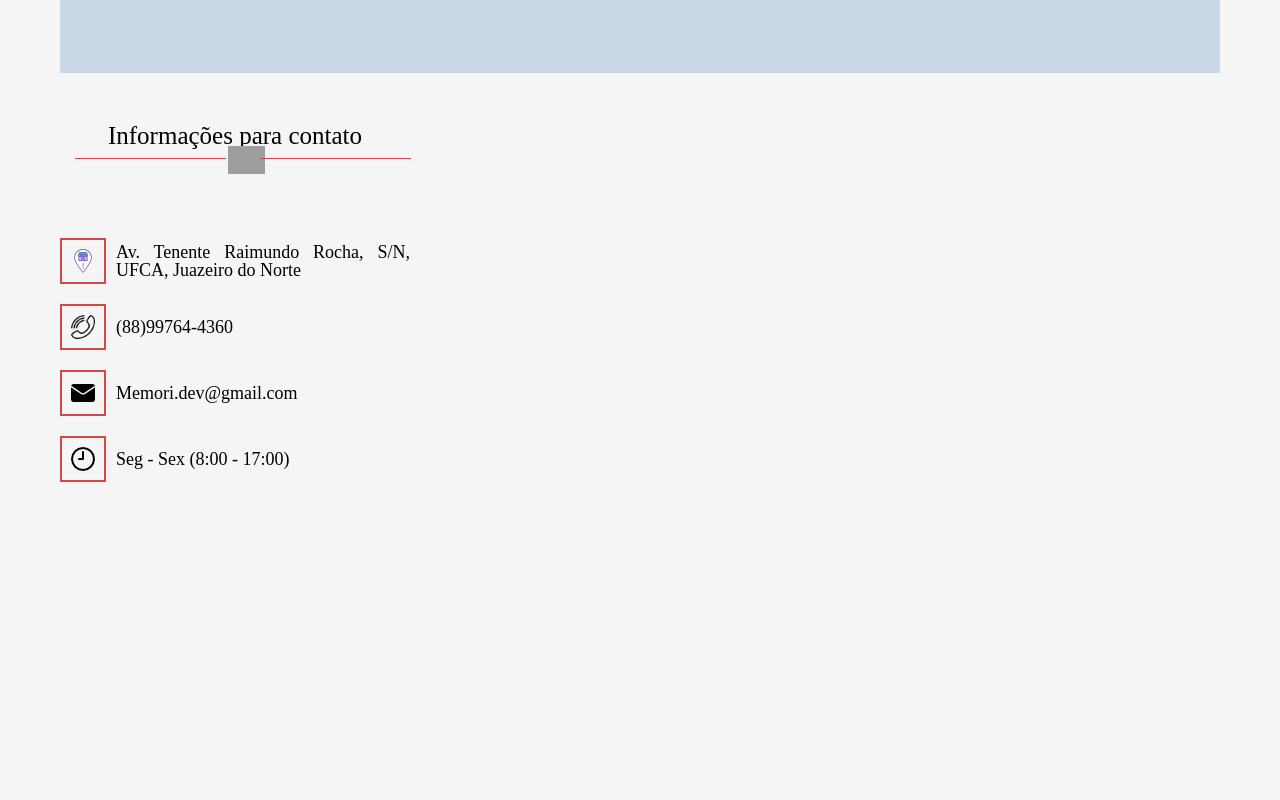
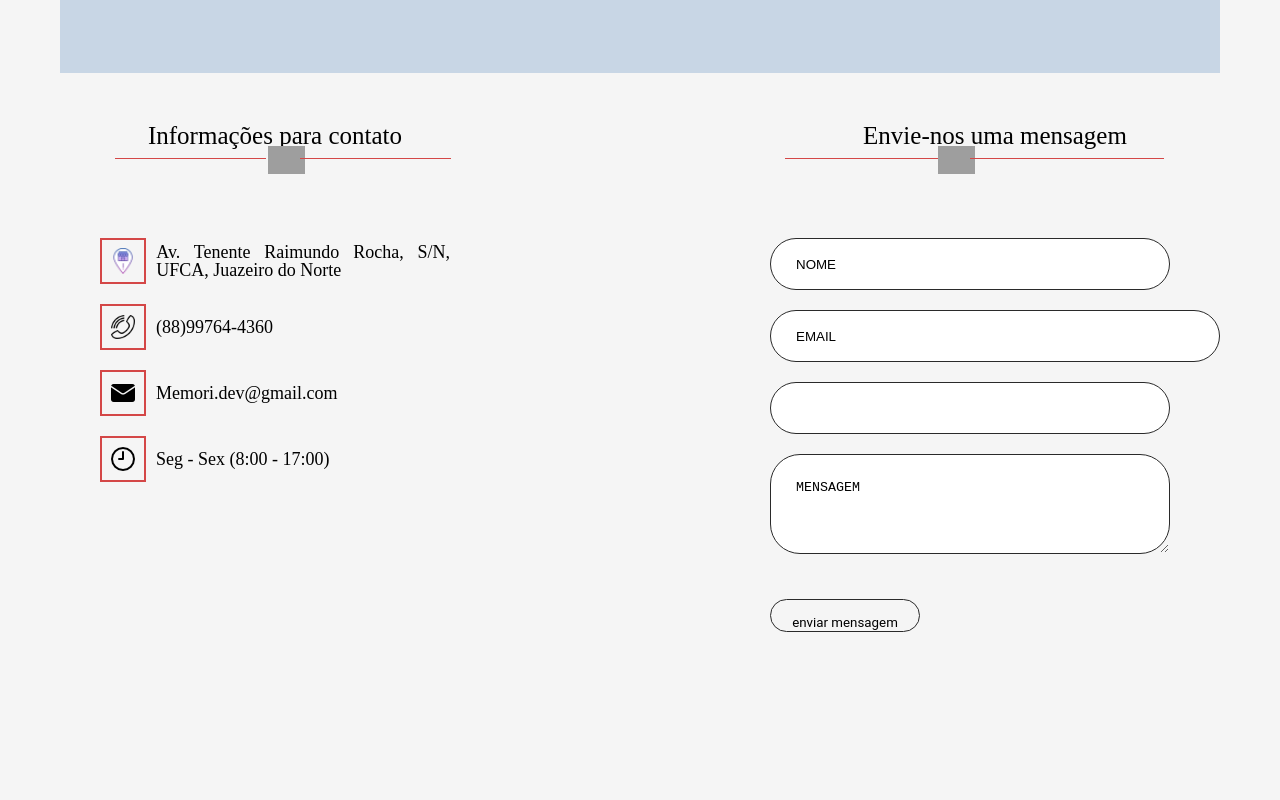
Before and after one commit to osvaldosoares-hub/memorii, a React (Create React App) app: page / in a window 1280 px wide. Shown: the part 2660-3460 px from the top of the page. Built offline with nearby package versions, Linux system fonts and the light colour scheme; grey boxes are pictures that could not be loaded.

Commit message:
Envie-nos uma mensagem

```diff
--- a/src/App.js
+++ b/src/App.js
@@ -10,6 +10,7 @@ import { Borda, BlocoMemori, SeggBlocoMemori, Bloco,PrimeiroBloc, SegundBloc, Bl
 import FooterMemori from './components/footer';
 import LogoMemori from './components/logomemori';
 import {IconPhonee} from './components/icons';
+import { EmailContato, EnviarMensagem, MensagemContato, Nome,TelefoneContato } from './components/inputs';
 
 
 function App() {
@@ -134,14 +135,15 @@ function App() {
 
 
     <QuintoBannerMemori>
+
     <InformacoesMemori>
     <BlocoTitulo>
     <Titulooo>Informações para contato</Titulooo>
     <Bordaa/>
     <IconDownArrow/>
     <Bordaaa/>
+    </BlocoTitulo>
 
-    </BlocoTitulo>
     <Localizacao>
     <IconLocalizacao/>
     <Paragrafooo>Av. Tenente Raimundo Rocha, S/N, UFCA, Juazeiro do Norte</Paragrafooo>
@@ -162,7 +164,19 @@ function App() {
 
     </InformacoesMemori>
     <ContatoMemori>
+    <BlocoTitulo>
+    <Titulooo>Envie-nos uma mensagem</Titulooo>
+    <Bordaa/>
+    <IconDownArrow/>
+    <Bordaaa/>
 
+    </BlocoTitulo>
+
+    <Nome defaultValue="Nome" type="text"/>
+    <EmailContato defaultValue="Email" type="email"/>
+    <TelefoneContato Value="(88)" type="number"/>
+    <MensagemContato defaultValue="mensagem" type="text"/>
+    <EnviarMensagem type="submit" value="enviar mensagem"/>
     </ContatoMemori>
     </QuintoBannerMemori>
 
--- a/src/components/divs/index.js
+++ b/src/components/divs/index.js
@@ -97,6 +97,7 @@ export const TerBloc = styled.div`
 export const InformacoesMemori = styled.div`
         display: flex;
         flex-direction: column;
+        margin-left: 40px;
 
 
 `;
--- a/src/components/icons/index.js
+++ b/src/components/icons/index.js
@@ -177,7 +177,8 @@ export const IconSuporte = styled.img.attrs({src:Suporte, alt:"suporte"})`
 
 export const IconLocalizacao = styled.img.attrs({src: Localizacao, alt: "local"})`
         border:2px solid var(--color-red-light);
-        padding: 9px;
+        padding: 8px;
+        width: 40px;
 `;
 export const IconPhoni = styled.img.attrs({src: Phone, alt:"telefone"})`
 
--- /dev/null
+++ b/src/components/inputs/index.js
@@ -0,0 +1,74 @@
+import styled from 'styled-components'
+
+
+export const Casas = styled.label`
+    margin: 15px 0;
+    display:block;
+    text-transform: uppercase;
+    font-size: 16rem;
+`;
+export const Nome = styled.input`
+    border: 1px solid var(--input-color);
+    height: 10px;
+    width:400px;
+    border-radius: 30px;
+    display: block;
+    padding: 25px 25px;
+    text-transform: uppercase;
+    outline: 0;
+    box-sizing: border-box;
+    margin-bottom: 20px;
+`;
+export const EmailContato = styled.input`
+    border: 1px solid var(--input-color);
+    height: 10px;
+    width:450px;
+    border-radius: 30px;
+    display: block;
+    padding: 25px 25px;
+    text-transform: uppercase;
+    outline: 0;
+    box-sizing: border-box;
+    margin-bottom: 20px;
+`;
+export const TelefoneContato = styled.input`
+    border: 1px solid var(--input-color);
+    height: 10px;
+    width:400px;
+    border-radius: 30px;
+    display: block;
+    padding: 25px 25px;
+    text-transform: uppercase;
+    outline: 0;
+    box-sizing: border-box;
+    margin-bottom: 20px;
+`;
+export const MensagemContato = styled.textarea`
+    border: 1px solid var(--input-color);
+    height: 10px;
+    width:400px;
+    border-radius: 30px;
+    display: block;
+    padding: 25px 25px;
+    text-transform: uppercase;
+    outline: 0;
+    box-sizing: border-box;
+    margin-bottom: 20px;
+
+    height: 100px;
+
+
+`;
+export const EnviarMensagem = styled.input`
+    border:1px solid var(--input-color);
+    display: block;
+    border-radius: 30px;
+    background-color: transparent;
+    width: 150px;
+    margin: 25px 0;
+    font-family: 'Roboto', sans-serif;
+    padding-top: 15px;
+    outline: 0;
+    text-align: center;
+
+`;
--- a/src/style/settings/style.css
+++ b/src/style/settings/style.css
@@ -12,4 +12,5 @@
     --dark-li: rgb(32, 32, 32);
     --background-quarto:  #c8d6e5;
     --background-ter: #c8d6e5;
+    --input-color: #2a2a2a;
 }
```
